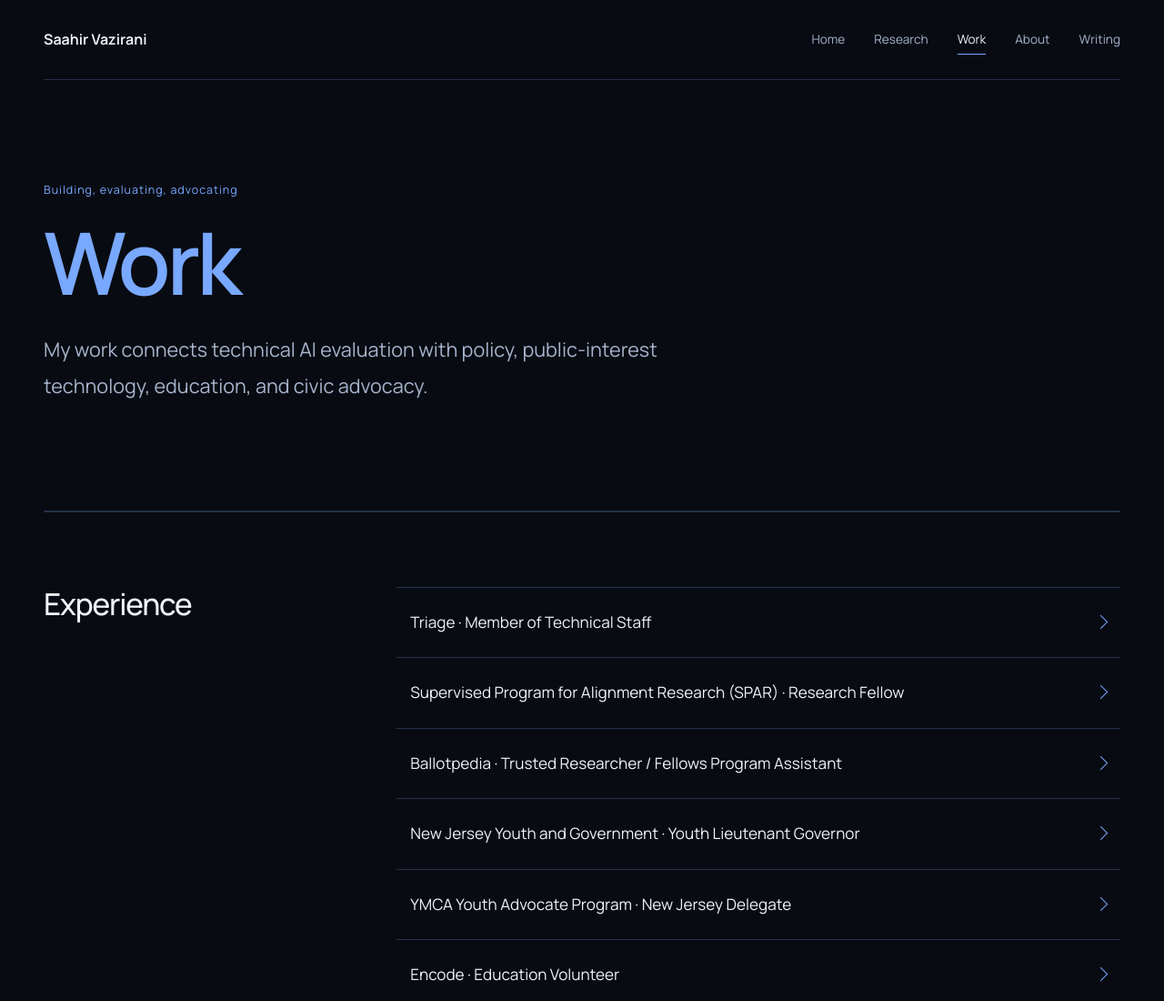
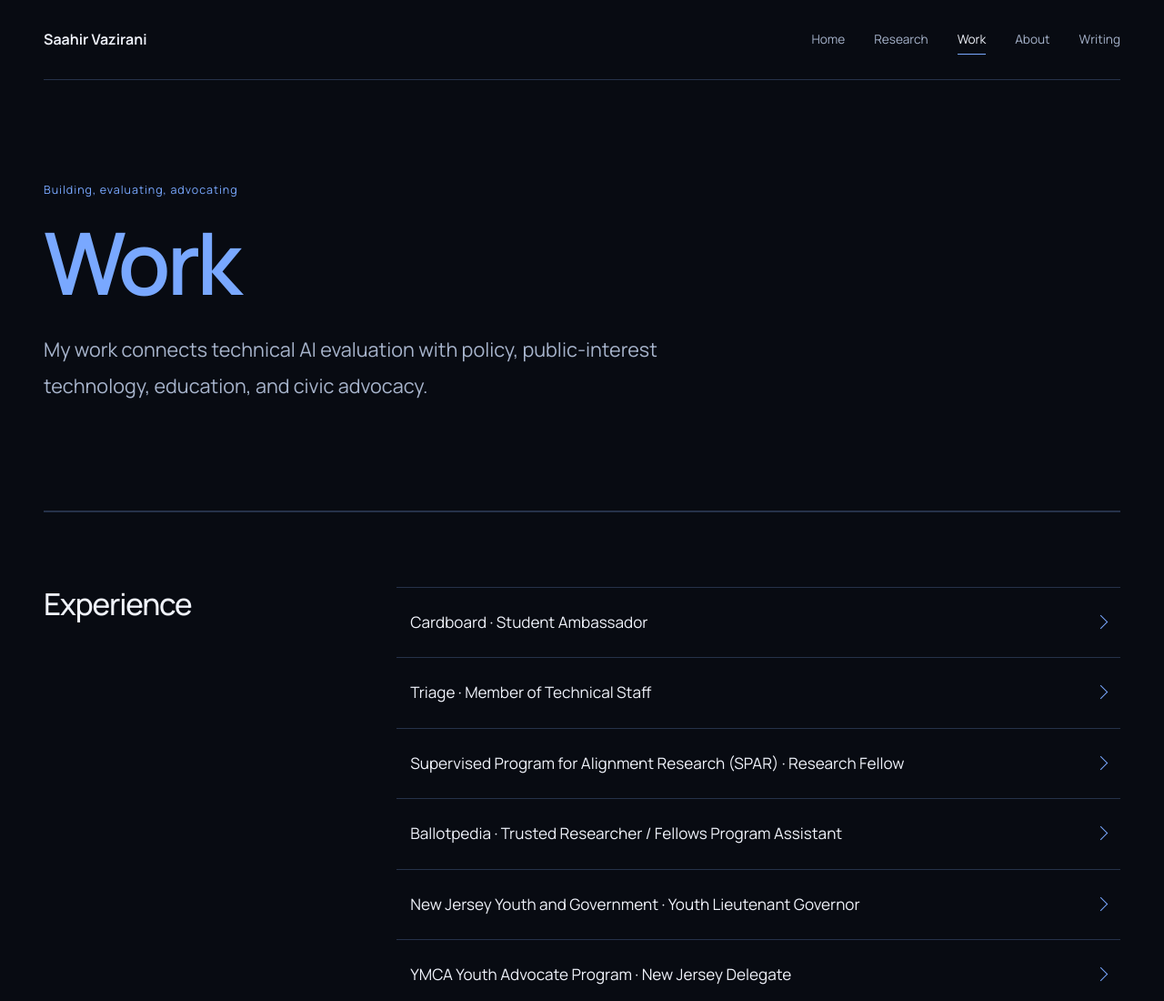
Before and after one commit to saahirvazirani/saahirvazirani.github.io, a website: page work.html in a window 1280 px wide. Shown: the top 1100 px of the page at 91% size. Drawn offline with Linux system fonts and the light colour scheme.

Commit message:
feat: add Cardboard student ambassador role

```diff
--- a/work.html
+++ b/work.html
@@ -34,6 +34,10 @@
           <h2 id="experience-heading">Experience</h2>
         </div>
         <div class="entry-list">
+          <details>
+            <summary>Cardboard · Student Ambassador</summary>
+            <p>Introduce student and creator communities to Cardboard's agentic, AI-assisted video editing workflows while supporting product awareness and adoption. <a aria-label="View original: Cardboard · Student Ambassador" href="https://www.cardboard.ai/" target="_blank" rel="noreferrer">View original</a></p>
+          </details>
           <details>
             <summary>Triage · Member of Technical Staff</summary>
             <p>Built and tested a Python benchmarking pipeline across Modal, RunPod, and OpenAI-compatible vLLM endpoints; ran 1,200-task controlled experiments and investigated how compute constraints and quantization can change model behavior and create sources of misalignment. <a aria-label="View original: Triage · Member of Technical Staff" href="http://triage-sec.com" target="_blank" rel="noreferrer">View original</a></p>
```
Also changed, not shown: tests/writing-pipeline.test.mjs (+1 -0 lines).
